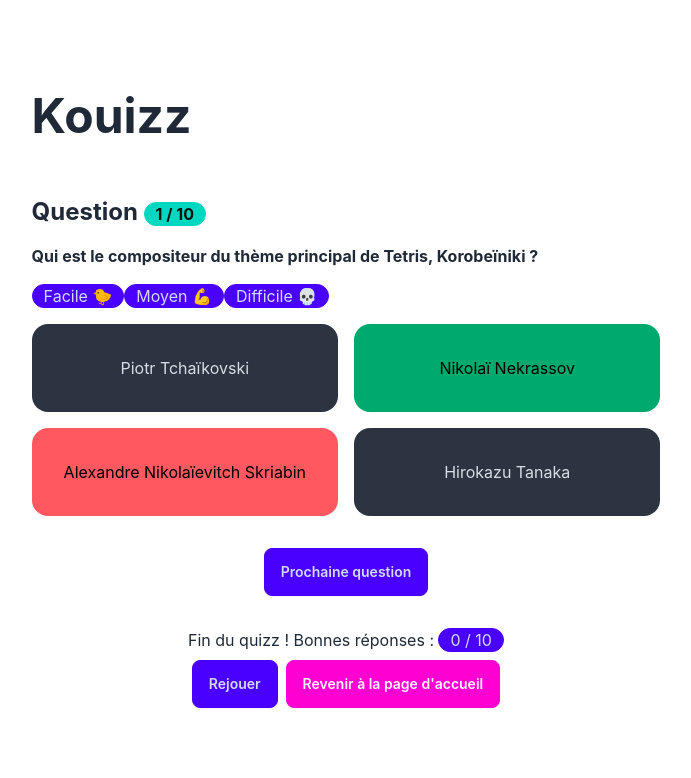
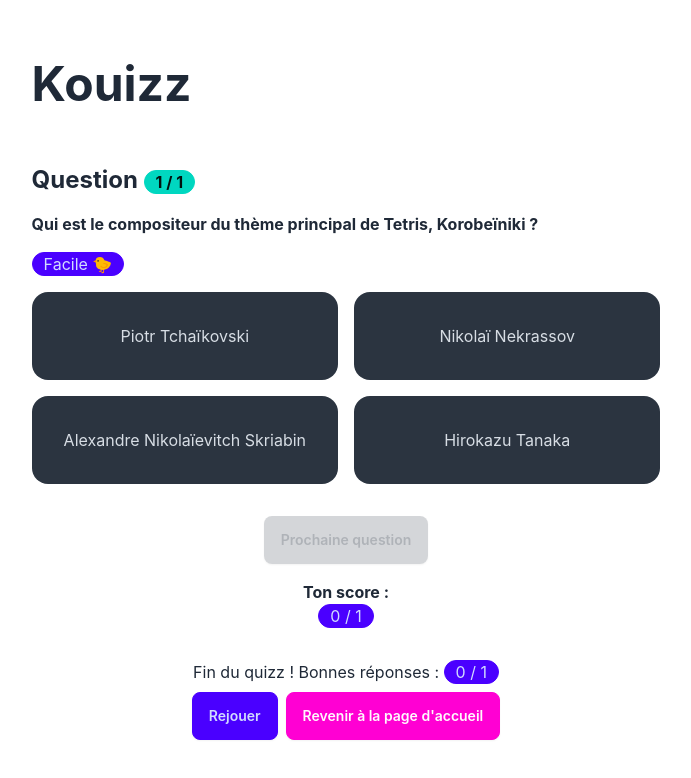
Before and after one commit to ESTIAM-Metz-Kevin/evaluation-milan-quentin, a React (Vite) app in the folder app/: page /game in a window 1280 px wide. Shown: the top 778 px of the page, without its empty margins (294-985 px from the left). Built offline with nearby package versions, Linux system fonts and the light colour scheme.

Commit message:
commit app react

```diff
--- a/app/package.json
+++ b/app/package.json
@@ -4,7 +4,7 @@
   "version": "0.0.0",
   "type": "module",
   "scripts": {
-    "dev": "vite",
+    "dev": "vite --host",
     "build": "tsc -b && vite build",
     "lint": "eslint .",
     "preview": "vite preview"
--- /dev/null
+++ b/app/src/components/AnswerOption.tsx
@@ -0,0 +1,27 @@
+interface AnswerOptionProps {
+    text: string;
+    isCorrect: boolean;
+    onSelect: (isCorrect: boolean) => void;
+    answered: boolean;
+  }
+
+  const AnswerOption = ({ text, isCorrect, onSelect, answered }: AnswerOptionProps) => {
+    const handleClick = () => {
+      if (!answered) {
+        onSelect(isCorrect);
+      }
+    };
+
+    return (
+      <div
+        className={`card bg-neutral text-neutral-content max-w-sm ${answered ? (isCorrect ? "bg-success" : "bg-error") : ""}`}
+        onClick={handleClick}
+      >
+        <div className="card-body items-center text-center">
+          {text}
+        </div>
+      </div>
+    );
+  };
+
+  export default AnswerOption;
--- /dev/null
+++ b/app/src/components/GameHistory.tsx
@@ -0,0 +1,37 @@
+interface GameHistoryProps {
+    // A RECUPRER DEPUIS L'API
+    history?: { pseudo: string, score: string, date: string }[];
+  }
+
+  function GameHistory({ history = [] }: GameHistoryProps) {
+    return (
+      <div className="overflow-x-auto mb-14">
+        <table className="table">
+          <thead>
+            <tr>
+              <th>Joueur</th>
+              <th>Score</th>
+              <th>Date</th>
+            </tr>
+          </thead>
+          <tbody>
+            {history.length === 0 ? (
+              <tr>
+                <td colSpan={3} className="text-center">Aucun historique</td>
+              </tr>
+            ) : (
+              history.map((entry, index) => (
+                <tr key={index}>
+                  <td>{entry.pseudo}</td>
+                  <td>{entry.score}</td>
+                  <td>{entry.date}</td>
+                </tr>
+              ))
+            )}
+          </tbody>
+        </table>
+      </div>
+    );
+  }
+
+  export default GameHistory;
--- /dev/null
+++ b/app/src/components/PlayForm.tsx
@@ -0,0 +1,32 @@
+import { useState } from "react";
+
+interface PlayFormProps {
+  onStartGame: (pseudo: string) => void;
+}
+
+function PlayForm({ onStartGame }: PlayFormProps) {
+  const [pseudo, setPseudo] = useState("");
+
+  const handleSubmit = (e: React.FormEvent) => {
+    e.preventDefault();
+    if (pseudo.trim()) {
+      onStartGame(pseudo);
+    }
+  };
+
+  return (
+    <form className="join" onSubmit={handleSubmit}>
+      <input
+        className="input input-bordered join-item"
+        placeholder="Ton pseudo"
+        value={pseudo}
+        onChange={(e) => setPseudo(e.target.value)}
+      />
+      <button type="submit" className="btn btn-primary join-item rounded-r-full">
+        Jouer une partie
+      </button>
+    </form>
+  );
+}
+
+export default PlayForm;
--- /dev/null
+++ b/app/src/components/QuestionCard.tsx
@@ -0,0 +1,15 @@
+interface QuestionCardProps {
+    question: string;
+    difficulty: string;
+  }
+
+  const QuestionCard = ({ question, difficulty }: QuestionCardProps) => {
+    return (
+      <>
+        <h3 className="font-bold mb-4">{question}</h3>
+        <div className="badge badge-primary badge-lg mb-4">{difficulty}</div>
+      </>
+    );
+  };
+
+  export default QuestionCard;
--- /dev/null
+++ b/app/src/components/ScoreDisplay.tsx
@@ -0,0 +1,15 @@
+interface ScoreDisplayProps {
+    score: number;
+    total: number;
+  }
+
+  const ScoreDisplay = ({ score, total }: ScoreDisplayProps) => {
+    return (
+      <div className="text-center mt-4">
+        <h4 className="font-bold">Ton score :</h4>
+        <span className="badge badge-primary badge-lg">{score} / {total}</span>
+      </div>
+    );
+  };
+
+  export default ScoreDisplay;
--- a/app/src/pages/Game.tsx
+++ b/app/src/pages/Game.tsx
@@ -1,60 +1,93 @@
+import { useState } from "react";
 import { NavLink } from "react-router";
+import QuestionCard from "../components/QuestionCard";
+import AnswerOption from "../components/AnswerOption";
+import ScoreDisplay from "../components/ScoreDisplay";
 import "./Game.css";
 
 export default function Game() {
+  const [currentQuestionIndex, setCurrentQuestionIndex] = useState(0);
+  const [score, setScore] = useState(0);
+  const [answered, setAnswered] = useState(false);
+
+  const questions = [
+    {
+      question: "Qui est le compositeur du thème principal de Tetris, Korobeïniki ?",
+      difficulty: "Facile 🐤",
+      options: [
+        { text: "Piotr Tchaïkovski", correct: false },
+        { text: "Nikolaï Nekrassov", correct: true },
+        { text: "Alexandre Nikolaïevitch Skriabin", correct: false },
+        { text: "Hirokazu Tanaka", correct: false },
+      ],
+    },
+    // Ajouter plus de questions ici
+  ];
+
+  const handleAnswer = (isCorrect: boolean) => {
+    if (answered) return;
+    setAnswered(true);
+    if (isCorrect) {
+      setScore(score + 1);
+    }
+  };
+
+  const nextQuestion = () => {
+    setAnswered(false);
+    if (currentQuestionIndex < questions.length - 1) {
+      setCurrentQuestionIndex(currentQuestionIndex + 1);
+    }
+  };
+
+  const currentQuestion = questions[currentQuestionIndex];
+
   return (
     <>
       <h2 className="font-bold text-2xl mb-4">
-        Question <span className="badge badge-accent badge-lg">1 / 10</span>
+        Question <span className="badge badge-accent badge-lg">
+          {currentQuestionIndex + 1} / {questions.length}
+        </span>
       </h2>
-      <h3 className="font-bold mb-4">
-        Qui est le compositeur du thème principal de Tetris, Korobeïniki ?
-      </h3>
 
-      <div className="badge badge-primary badge-lg mb-4">Facile 🐤</div>
-      <div className="badge badge-primary badge-lg mb-4">Moyen 💪</div>
-      <div className="badge badge-primary badge-lg mb-4">Difficile 💀</div>
+      {/* Affichage de la question */}
+      <QuestionCard question={currentQuestion.question} difficulty={currentQuestion.difficulty} />
 
       <div className="grid grid-cols-2 gap-4 quizz--answers">
-        <div className="card bg-neutral text-neutral-content max-w-sm">
-          <div className="card-body items-center text-center">
-            Piotr Tchaïkovski
-          </div>
-        </div>
-        <div className="card bg-success text-success-content max-w-sm">
-          <div className="card-body items-center text-center">
-            Nikolaï Nekrassov
-          </div>
-        </div>
-        <div className="card bg-error text-error-content max-w-sm">
-          <div className="card-body items-center text-center">
-            Alexandre Nikolaïevitch Skriabin
-          </div>
-        </div>
-        <div className="card bg-neutral text-neutral-content max-w-sm">
-          <div className="card-body items-center text-center">
-            Hirokazu Tanaka
-          </div>
-        </div>
+        {currentQuestion.options.map((option, index) => (
+          <AnswerOption
+            key={index}
+            text={option.text}
+            isCorrect={option.correct}
+            onSelect={handleAnswer}
+            answered={answered}
+          />
+        ))}
       </div>
 
       <div className="flex justify-center mt-8">
-        <button className="btn btn-primary">Prochaine question</button>
+        <button className="btn btn-primary" onClick={nextQuestion} disabled={!answered}>
+          Prochaine question
+        </button>
       </div>
 
-      <div className="flex flex-col gap-2 mt-8 justify-center items-center align-center">
+      {/* Affichage du score */}
+      <ScoreDisplay score={score} total={questions.length} />
+
+      {currentQuestionIndex === questions.length - 1 && (
+        <div className="flex flex-col gap-2 mt-8 justify-center items-center">
           <div>
             Fin du quizz ! Bonnes réponses :&nbsp;
-          <span className="badge badge-primary badge-lg">0 / 10</span>
+            <span className="badge badge-primary badge-lg">{score} / {questions.length}</span>
           </div>
 
           <div className="flex gap-2">
-          <button className="btn btn-primary">Rejouer</button>
+            <button className="btn btn-primary" onClick={() => setCurrentQuestionIndex(0)}>Rejouer</button>
             <NavLink className="btn btn-secondary" to="/" end>
               Revenir à la page d'accueil
             </NavLink>
           </div>
         </div>
+      )}
     </>
   );
 }
--- a/app/src/pages/Home.tsx
+++ b/app/src/pages/Home.tsx
@@ -1,4 +1,6 @@
 import { useNavigate } from "react-router";
+import PlayForm from "../components/PlayForm.tsx";
+import GameHistory from "../components/GameHistory.tsx";
 
 function Home() {
   const navigate = useNavigate();
@@ -7,52 +9,9 @@ function Home() {
     <div>
       <h2 className="font-bold">Historique des parties</h2>
 
-      <div className="overflow-x-auto mb-14">
-        {/* Le contenu est un exemple, les datas doivent venir de l'API qui de classement */}
-        <table className="table">
-          {/* head */}
-          <thead>
-            <tr>
-              <th>Joueur</th>
-              <th>Score</th>
-              <th>Date</th>
-            </tr>
-          </thead>
-          <tbody>
-            <tr>
-              <th>Mario Bros</th>
-              <td>6/10</td>
-              <td>03/02/2025 à 16h30</td>
-            </tr>
-            <tr>
-              <th>Sarah Pixel</th>
-              <td>8/10</td>
-              <td>03/02/2025 à 14h22</td>
-            </tr>
-            <tr>
-              <th>John Doe</th>
-              <td>5/10</td>
-              <td>03/02/2025 à 13h45</td>
-            </tr>
-          </tbody>
-        </table>
-      </div>
+      <GameHistory />
 
-      <form
-        className="join"
-        onSubmit={(e) => {
-          e.preventDefault();
-          navigate("/game");
-        }}
-      >
-        <input
-          className="input input-bordered join-item"
-          placeholder="Ton pseudo"
-        />
-        <button className="btn btn-primary join-item rounded-r-full">
-          Jouer une partie
-        </button>
-      </form>
+      <PlayForm onStartGame={(pseudo: string) => navigate(`/game`, { state: { pseudo } })} />
     </div>
   );
 }
```
Lines whose indentation alone changed are shown as unchanged.
